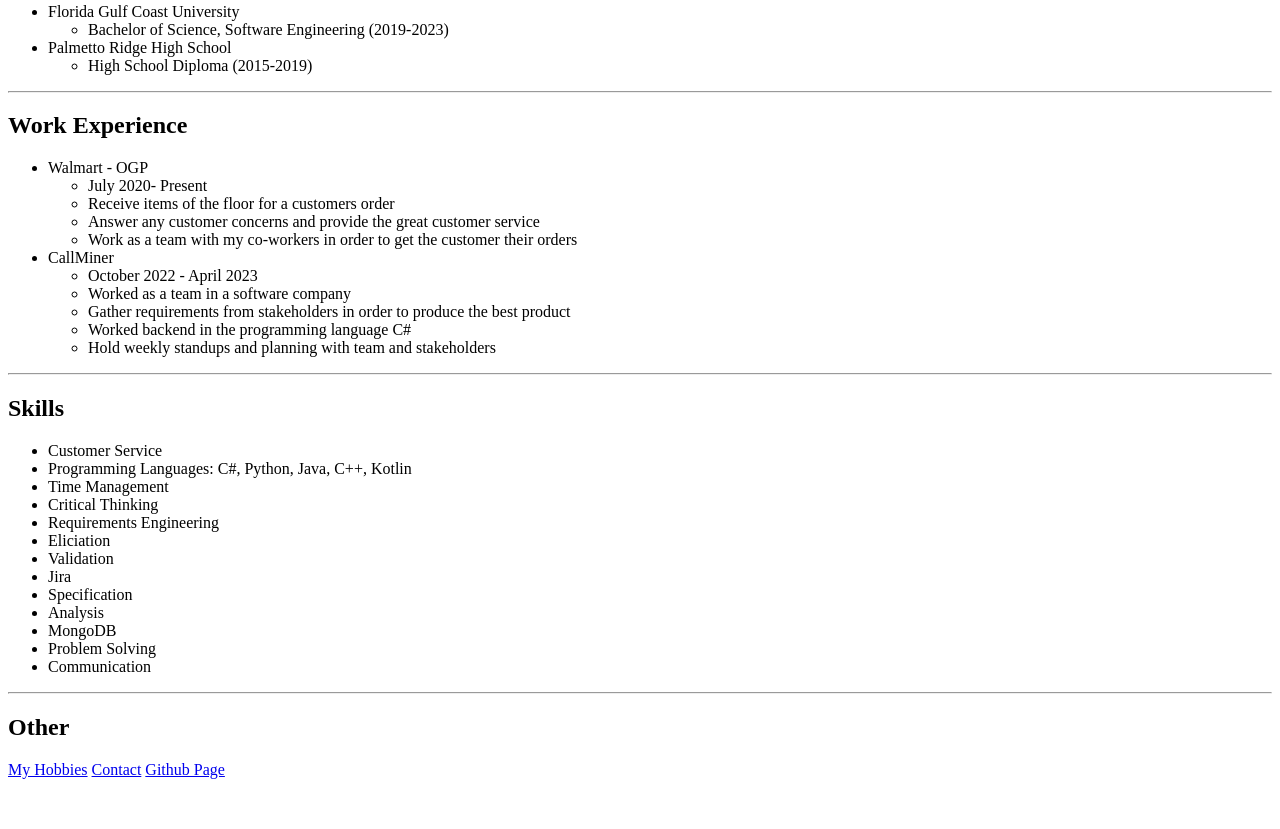
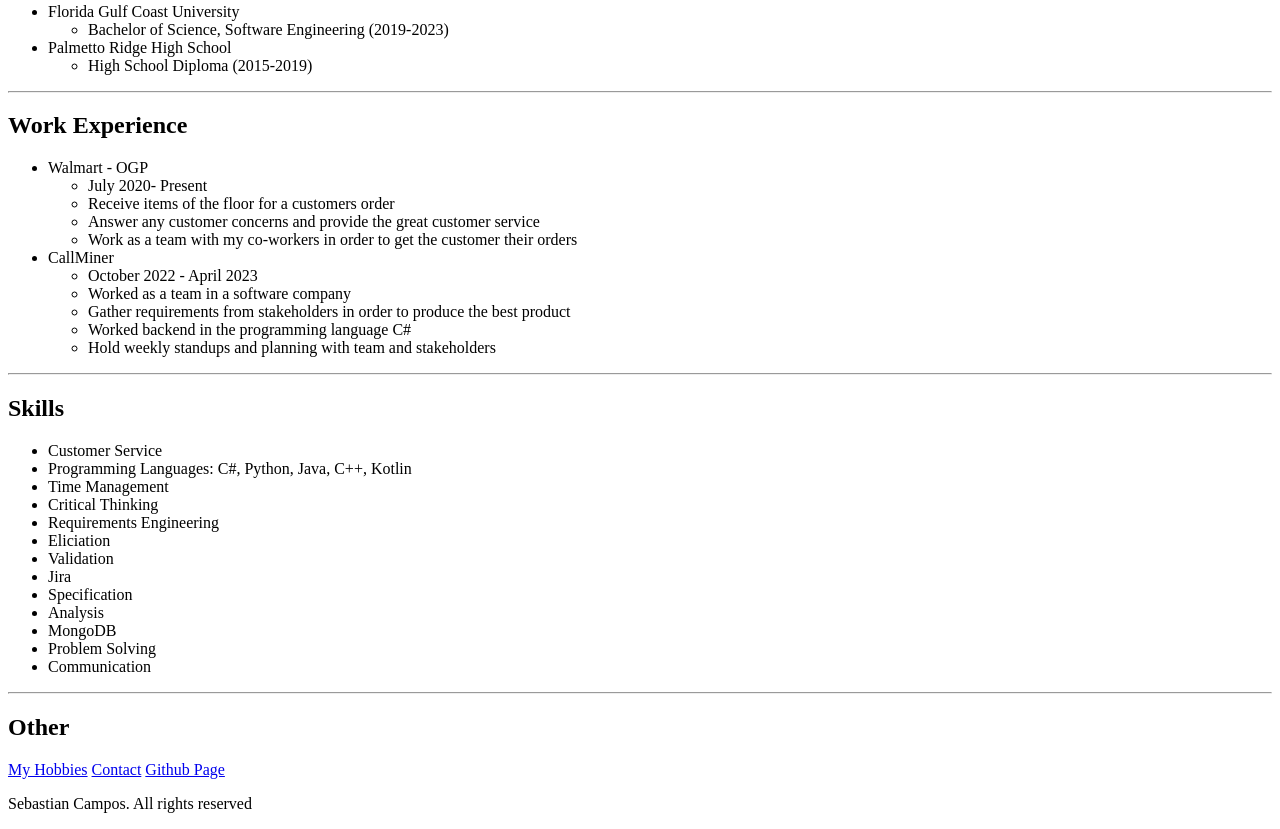
Before and after one commit to Chewy8234/Capstone1OnlineResume, a plain HTML site: page index.html in a window 1280 px wide. Shown: the part 404-1233 px from the top of the page. Before the commit the page ends 1191 px from the top, so only its background shows below. Drawn offline with Linux system fonts and the light colour scheme.

Commit message:
Add files via upload

```diff
--- a/index.html
+++ b/index.html
@@ -72,5 +72,9 @@
     <a href = "Other/ContactMe.html">Contact</a>
     <a href = "Other/Github.html">Github Page</a>
 
+    <footer>
+        <p>Sebastian Campos. All rights reserved </p>
+    </footer>
+
 </body>
 </html>
```
